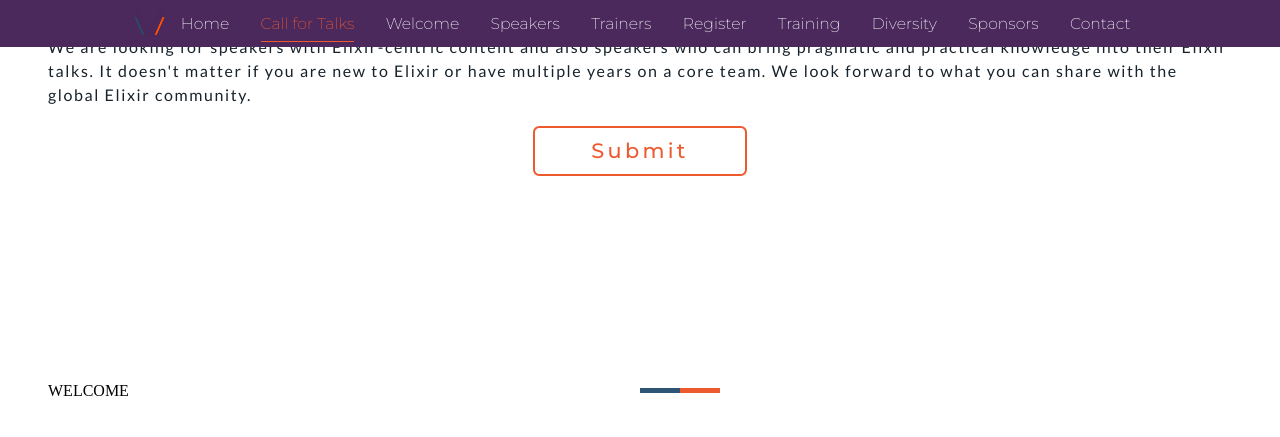
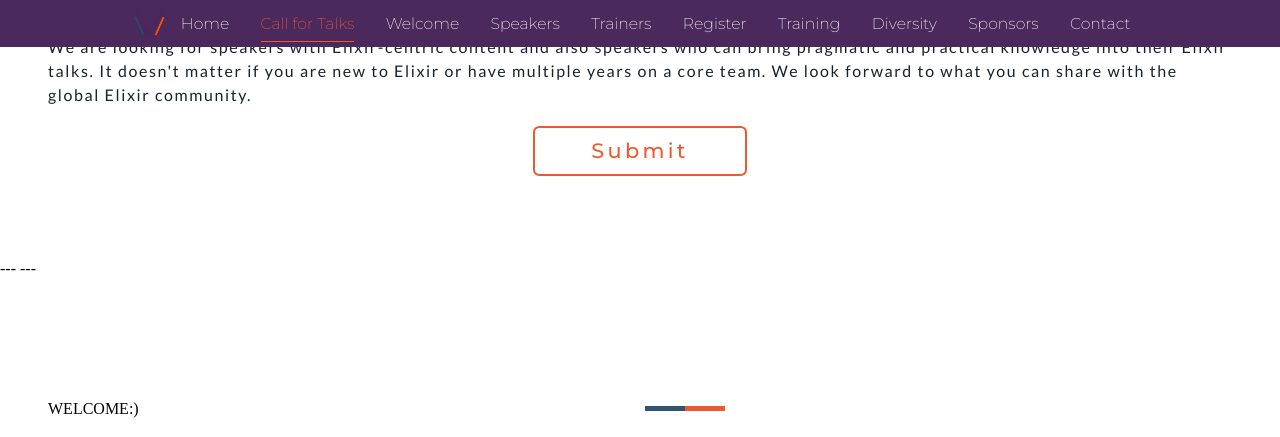
Before and after one commit to esl/virtual-elixirconf-eu-jekyll, a Jekyll site: the page built from index.html, in a window 1280 px wide and 900 px high, scrolled down 1232 px, cut to the strip 0-437 px from the top of the window. Built offline with Jekyll 4.4.1, drawn with Linux system fonts in a browser that asks for light colours; some web fonts are replaced.

Commit message:
Update from Forestry.io Monika Coles updated _includes/welcome.html

```diff
--- a/_includes/welcome.html
+++ b/_includes/welcome.html
@@ -1,5 +1,8 @@
+---
+
+---
 <div class="section welcome" id="welcome" style="padding-top:0>
-    <h2 class="title">WELCOME</h2>
+    <h2 class="title">WELCOME:)</h2>
     <hr/>
 
     <div class="row align-center">
```
